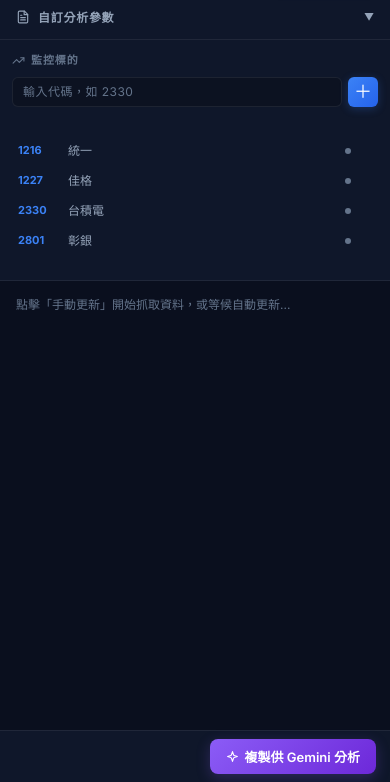
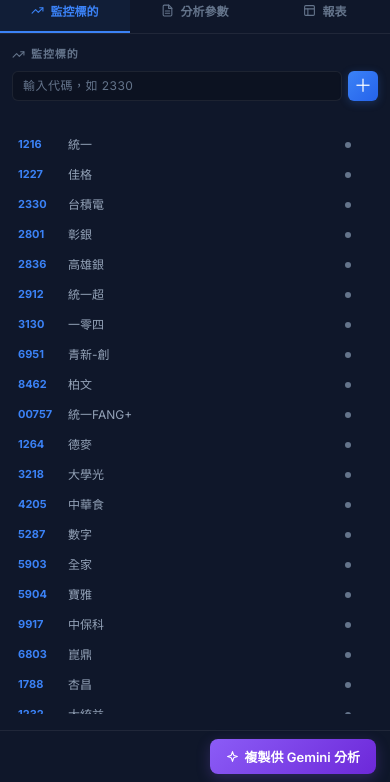
Before and after one commit to LabaRayLin/yahoo-stock-reporter-pwa, a plain HTML site: page index.html in a window 390 px wide. Shown: the part 62-844 px from the top of the page. Drawn offline with Linux system fonts and the light colour scheme.

Commit message:
Update code

```diff
--- a/app.css
+++ b/app.css
@@ -707,7 +707,6 @@
   opacity: 1;
 }
 
-/* ── Mobile Responsive ───────────────────────────────────────────── */
 /* ── Spin Animation ──────────────────────────────────────────────── */
 @keyframes spin {
   to { transform: rotate(360deg); }
@@ -717,19 +716,29 @@
   animation: spin 0.8s linear infinite;
 }
 
+/* ── Mobile Tab Bar ──────────────────────────────────────────────── */
+.mobile-tabs {
+  display: none; /* hidden on desktop */
+}
+
+/* ── Mobile Responsive ───────────────────────────────────────────── */
 @media (max-width: 680px) {
   :root {
-    --header-h: 56px;
+    --header-h: 52px;
     --footer-h: 52px;
     --sidebar-w: 100%;
+    --tab-h: 44px;
   }
 
+  /* --- Header --- */
   .header {
     padding: 0 14px;
     gap: 10px;
   }
 
-  .brand-sub {
+  .brand-sub,
+  .last-updated,
+  .auto-toggle {
     display: none;
   }
 
@@ -737,27 +746,95 @@
     font-size: 14px;
   }
 
-  .last-updated {
-    display: none;
-  }
-
+  /* --- Body layout: column stack --- */
   .body-layout {
     flex-direction: column;
   }
 
+  /* --- Mobile Tab Bar --- */
+  .mobile-tabs {
+    display: flex;
+    flex-shrink: 0;
+    background: var(--bg-surface);
+    border-bottom: 1px solid var(--border);
+    height: var(--tab-h);
+    z-index: 5;
+  }
+
+  .mobile-tab-btn {
+    flex: 1;
+    display: flex;
+    align-items: center;
+    justify-content: center;
+    gap: 6px;
+    background: none;
+    border: none;
+    border-bottom: 2px solid transparent;
+    color: var(--text-3);
+    font-family: inherit;
+    font-size: 12px;
+    font-weight: 600;
+    cursor: pointer;
+    transition: var(--transition);
+    padding: 0 8px;
+    white-space: nowrap;
+  }
+
+  .mobile-tab-btn.active {
+    color: var(--accent);
+    border-bottom-color: var(--accent);
+    background: rgba(59, 130, 246, 0.06);
+  }
+
+  /* --- Sidebar: acts as a tab panel --- */
   .sidebar {
     width: 100%;
     border-right: none;
-    border-bottom: 1px solid var(--border);
+    border-bottom: none;
     flex-shrink: 0;
-    max-height: 50dvh;
+    /* Fill the space between tabs and footer, minus main content */
+    height: calc(100dvh - var(--header-h) - var(--tab-h) - var(--footer-h));
+    max-height: calc(100dvh - var(--header-h) - var(--tab-h) - var(--footer-h));
+    overflow-y: auto;
+    /* default hidden; JS will toggle via .tab-hidden */
+  }
+
+  .sidebar.tab-hidden {
+    display: none;
+  }
+
+  /* --- Each section in sidebar fills available space --- */
+  .notes-section {
+    border-bottom: none;
+  }
+
+  /* When stock panel is active tab, give it proper height */
+  .sidebar.stocks-active .notes-section {
+    display: none;
+  }
+
+  .sidebar.notes-active .stock-list-panel {
+    display: none;
+  }
+
+  /* Stock list panel should fill sidebar height when active */
+  .stock-list-panel {
+    flex: 1;
+    max-height: none;
+    min-height: 0;
+  }
+
+  /* stock-list (ul) can scroll freely within the sidebar */
+  .stock-list {
+    /* sidebar height minus: stock-list-header(~28px) + add-row(~46px) + add-status(~20px) + padding */
+    max-height: calc(100dvh - var(--header-h) - var(--tab-h) - var(--footer-h) - 110px);
     overflow-y: auto;
   }
 
-  .stock-list-panel {
-    display: flex;
-    max-height: 240px;
-    overflow-y: auto;
+  /* --- Main content gets remaining space --- */
+  .main-content {
+    flex: 1;
+    min-height: 0;
   }
 
   #report-text {
@@ -765,11 +842,11 @@
     padding: 14px 16px;
   }
 
+  /* --- Footer --- */
   .footer {
     padding: 0 14px;
   }
 
-  /* 只隱藏頁尾的「複製報表」按鈕，保留側欄的「儲存」按鈕 */
   #copy-btn {
     display: none;
   }
--- a/app.js
+++ b/app.js
@@ -527,6 +527,64 @@
     copyToClipboard(prompt, document.getElementById('copy-status'), '📋 已複製完整 Prompt！');
   });
 
+  // ── Mobile Tab Switching ─────────────────────────────────────
+  const tabStocks = document.getElementById('tab-stocks');
+  const tabNotes  = document.getElementById('tab-notes');
+  const tabReport = document.getElementById('tab-report');
+  const sidebar   = document.querySelector('.sidebar');
+  const mainContent = document.querySelector('.main-content');
+
+  function isMobile() {
+    return window.innerWidth <= 680;
+  }
+
+  function setActiveTab(tab) {
+    [tabStocks, tabNotes, tabReport].forEach(t => {
+      t.classList.remove('active');
+      t.setAttribute('aria-selected', 'false');
+    });
+    tab.classList.add('active');
+    tab.setAttribute('aria-selected', 'true');
+
+    if (!isMobile()) return;
+
+    // Show/hide sidebar and main content
+    if (tab === tabReport) {
+      sidebar.classList.add('tab-hidden');
+      mainContent.style.display = '';
+    } else {
+      sidebar.classList.remove('tab-hidden');
+      mainContent.style.display = 'none';
+    }
+
+    // Show/hide which sidebar section
+    if (tab === tabStocks) {
+      sidebar.classList.add('stocks-active');
+      sidebar.classList.remove('notes-active');
+    } else if (tab === tabNotes) {
+      sidebar.classList.add('notes-active');
+      sidebar.classList.remove('stocks-active');
+    }
+  }
+
+  if (tabStocks) {
+    tabStocks.addEventListener('click', () => setActiveTab(tabStocks));
+    tabNotes.addEventListener('click',  () => setActiveTab(tabNotes));
+    tabReport.addEventListener('click', () => setActiveTab(tabReport));
+
+    // Initialize mobile state
+    if (isMobile()) setActiveTab(tabStocks);
+
+    // Reset on resize (e.g. rotate phone)
+    window.addEventListener('resize', () => {
+      if (!isMobile()) {
+        // Restore desktop layout
+        sidebar.classList.remove('tab-hidden', 'stocks-active', 'notes-active');
+        mainContent.style.display = '';
+      }
+    });
+  }
+
   // Service Worker
   if ('serviceWorker' in navigator) {
     navigator.serviceWorker.register('./sw.js').catch(err => console.warn('SW reg failed:', err));
--- a/index.html
+++ b/index.html
@@ -51,6 +51,34 @@
         </button>
       </div>
     </header>
+
+    <!-- ── Mobile Tab Bar (hidden on desktop) ───────────────────── -->
+    <nav class="mobile-tabs" role="tablist" aria-label="面板切換">
+      <button class="mobile-tab-btn active" id="tab-stocks" role="tab" aria-selected="true" aria-controls="sidebar">
+        <svg xmlns="http://www.w3.org/2000/svg" width="13" height="13" viewBox="0 0 24 24" fill="none" stroke="currentColor" stroke-width="2" stroke-linecap="round" stroke-linejoin="round" aria-hidden="true">
+          <polyline points="22 7 13.5 15.5 8.5 10.5 2 17"/>
+          <polyline points="16 7 22 7 22 13"/>
+        </svg>
+        監控標的
+      </button>
+      <button class="mobile-tab-btn" id="tab-notes" role="tab" aria-selected="false" aria-controls="sidebar">
+        <svg xmlns="http://www.w3.org/2000/svg" width="13" height="13" viewBox="0 0 24 24" fill="none" stroke="currentColor" stroke-width="2" stroke-linecap="round" stroke-linejoin="round" aria-hidden="true">
+          <path d="M14.5 2H6a2 2 0 0 0-2 2v16a2 2 0 0 0 2 2h12a2 2 0 0 0 2-2V7.5L14.5 2z"/>
+          <polyline points="14 2 14 8 20 8"/>
+          <line x1="16" y1="13" x2="8" y2="13"/>
+          <line x1="16" y1="17" x2="8" y2="17"/>
+        </svg>
+        分析參數
+      </button>
+      <button class="mobile-tab-btn" id="tab-report" role="tab" aria-selected="false">
+        <svg xmlns="http://www.w3.org/2000/svg" width="13" height="13" viewBox="0 0 24 24" fill="none" stroke="currentColor" stroke-width="2" stroke-linecap="round" stroke-linejoin="round" aria-hidden="true">
+          <rect x="3" y="3" width="18" height="18" rx="2"/>
+          <line x1="3" y1="9" x2="21" y2="9"/>
+          <line x1="9" y1="21" x2="9" y2="9"/>
+        </svg>
+        報表
+      </button>
+    </nav>
 
     <!-- ── Body ───────────────────────────────────────────────────── -->
     <div class="body-layout">
```
